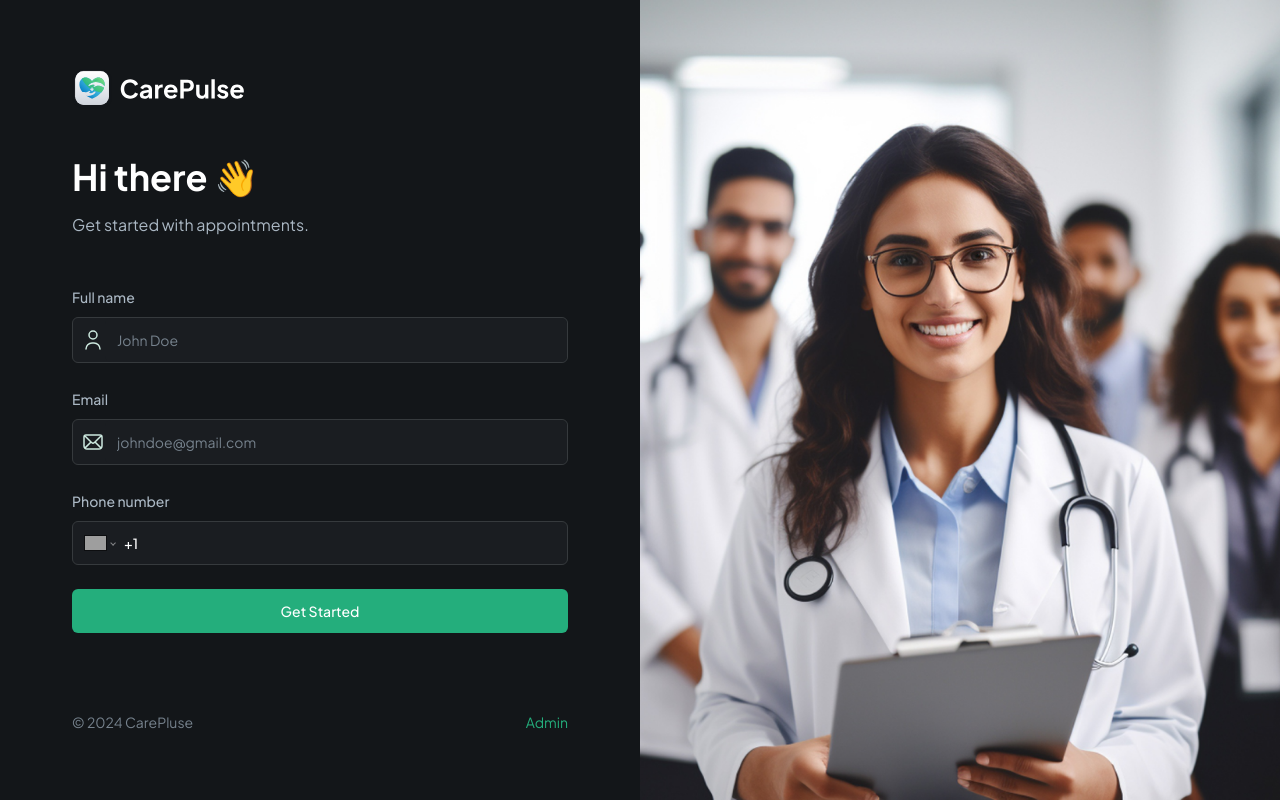
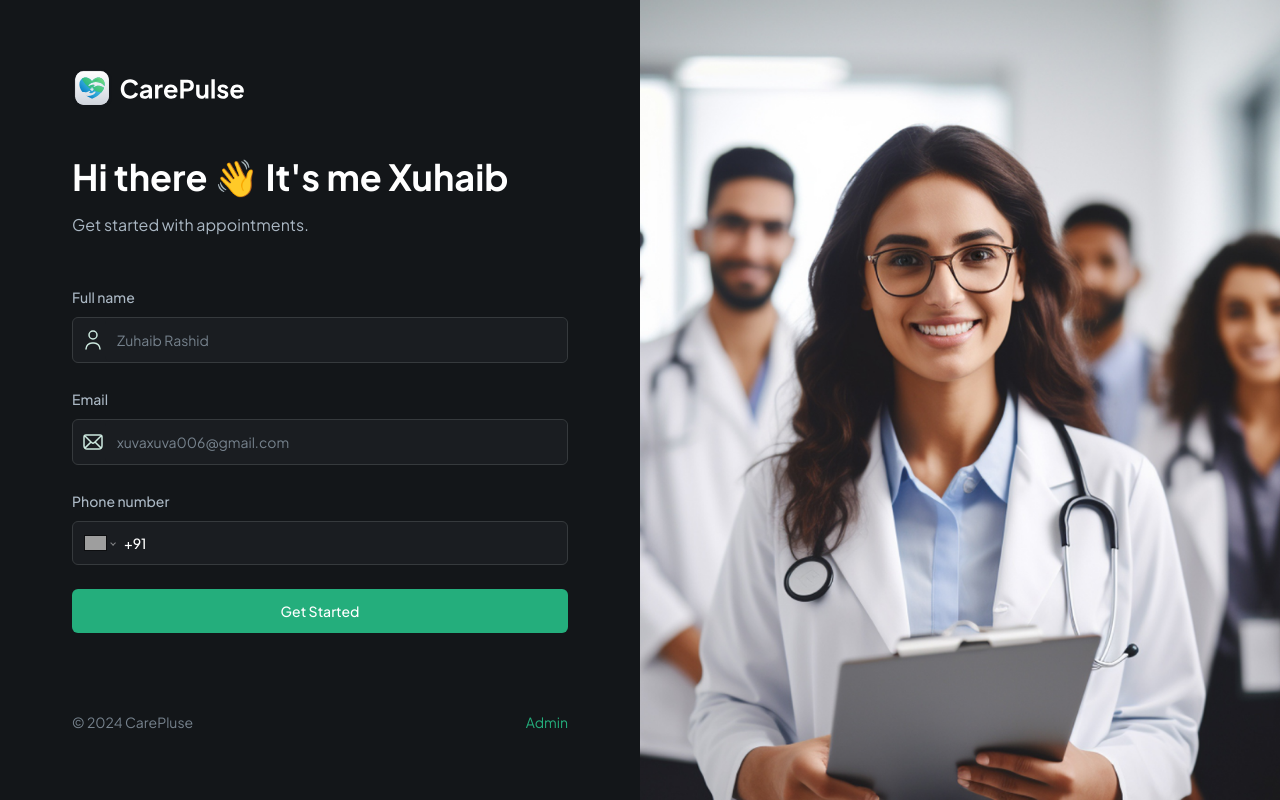
Before and after one commit to Zuhaib-dev/CarePulse, a Next.js app: page / in a window 1280 px wide. Built offline with nearby package versions, Linux system fonts and the light colour scheme; no server answers; grey boxes are pictures that could not be loaded.

Commit message:
Addded some more stuff ✔

```diff
--- a/components/CustomFormField.tsx
+++ b/components/CustomFormField.tsx
@@ -80,7 +80,7 @@ const RenderInput = ({ field, props }: { field: any; props: CustomProps }) => {
       return (
         <FormControl>
           <PhoneInput
-            defaultCountry="US"
+            defaultCountry="IN"
             placeholder={props.placeholder}
             international
             withCountryCallingCode
--- a/components/forms/PatientForm.tsx
+++ b/components/forms/PatientForm.tsx
@@ -53,7 +53,7 @@ export const PatientForm = () => {
     <Form {...form}>
       <form onSubmit={form.handleSubmit(onSubmit)} className="flex-1 space-y-6">
         <section className="mb-12 space-y-4">
-          <h1 className="header">Hi there 👋</h1>
+          <h1 className="header">Hi there 👋 It's me Xuhaib</h1>
           <p className="text-dark-700">Get started with appointments.</p>
         </section>
 
@@ -62,7 +62,7 @@ export const PatientForm = () => {
           control={form.control}
           name="name"
           label="Full name"
-          placeholder="John Doe"
+          placeholder="Zuhaib Rashid"
           iconSrc="/assets/icons/user.svg"
           iconAlt="user"
         />
@@ -72,7 +72,7 @@ export const PatientForm = () => {
           control={form.control}
           name="email"
           label="Email"
-          placeholder="johndoe@gmail.com"
+          placeholder="xuvaxuva006@gmail.com"
           iconSrc="/assets/icons/email.svg"
           iconAlt="email"
         />
--- a/components/forms/RegisterForm.tsx
+++ b/components/forms/RegisterForm.tsx
@@ -119,7 +119,7 @@ const RegisterForm = ({ user }: { user: User }) => {
             fieldType={FormFieldType.INPUT}
             control={form.control}
             name="name"
-            placeholder="John Doe"
+            placeholder="Zuhaib Rashid"
             iconSrc="/assets/icons/user.svg"
             iconAlt="user"
           />
@@ -131,7 +131,7 @@ const RegisterForm = ({ user }: { user: User }) => {
               control={form.control}
               name="email"
               label="Email address"
-              placeholder="johndoe@gmail.com"
+              placeholder="xuvaxuva006@gmail.com"
               iconSrc="/assets/icons/email.svg"
               iconAlt="email"
             />
@@ -187,7 +187,7 @@ const RegisterForm = ({ user }: { user: User }) => {
               control={form.control}
               name="address"
               label="Address"
-              placeholder="14 street, New york, NY - 5101"
+              placeholder="Kashmir"
             />
 
             <CustomFormField
@@ -195,7 +195,7 @@ const RegisterForm = ({ user }: { user: User }) => {
               control={form.control}
               name="occupation"
               label="Occupation"
-              placeholder=" Software Engineer"
+              placeholder=" Web-developer📍"
             />
           </div>
 
```
